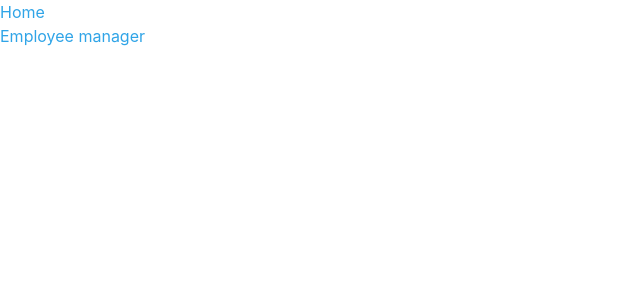
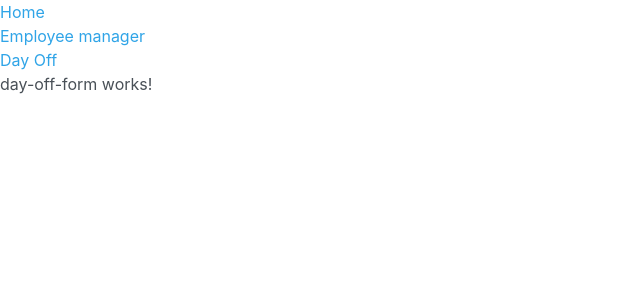
Before and after one commit to CloudOpsMaster/factoryBusinessOptimisation, an Angular app in the folder business-optimisation-app/: page /ihor in a window 1280 px wide. Before the commit this address led to /. Shown: the top 300 px of the page, without its empty margins (0-640 px from the left). Built offline with nearby package versions, Linux system fonts and the light colour scheme.

Commit message:
day-off-form

```diff
--- a/business-optimisation-app/src/app/app.component.html
+++ b/business-optimisation-app/src/app/app.component.html
@@ -5,6 +5,10 @@
     <nav>
         <a routerLink="/employee" routerLinkActive="active">Employee manager</a>
     </nav>
+
+    <nav>
+        <a routerLink="/ihor" routerLinkActive="active">Day Off</a>
+    </nav>
 </div>
 
 <router-outlet></router-outlet>
--- a/business-optimisation-app/src/app/app.module.ts
+++ b/business-optimisation-app/src/app/app.module.ts
@@ -6,13 +6,15 @@ import { AppComponent } from './app.component';
 import { EmployeeManagerComponent } from './dsob/employee/employee-manager/employee-manager.component';
 import { HomeComponent } from './home/home/home.component';
 import { CreateMaterialFormComponent } from './yulia/create-material-form/create-material-form.component';
+import { DayOffFormComponent } from './ihor/day-off-form/day-off-form.component';
 
 @NgModule({
   declarations: [
     AppComponent,
     HomeComponent,
     EmployeeManagerComponent,
-    CreateMaterialFormComponent
+    CreateMaterialFormComponent,
+    DayOffFormComponent
   ],
   imports: [
     BrowserModule,
--- /dev/null
+++ b/business-optimisation-app/src/app/ihor/day-off-form/day-off-form.component.html
@@ -0,0 +1,3 @@
+<p>
+    day-off-form works!
+</p>
--- /dev/null
+++ b/business-optimisation-app/src/app/ihor/day-off-form/day-off-form.component.ts
@@ -0,0 +1,15 @@
+import { Component, OnInit } from '@angular/core';
+
+@Component({
+  selector: 'app-day-off-form',
+  templateUrl: './day-off-form.component.html',
+  styleUrls: ['./day-off-form.component.scss']
+})
+export class DayOffFormComponent implements OnInit {
+
+  constructor() { }
+
+  ngOnInit() {
+  }
+
+}
```
Also changed, not shown: business-optimisation-app/src/app/app-routing.module.ts (+7 -0 lines), business-optimisation-app/src/app/ihor/day-off-form/day-off-form.component.scss (added).
